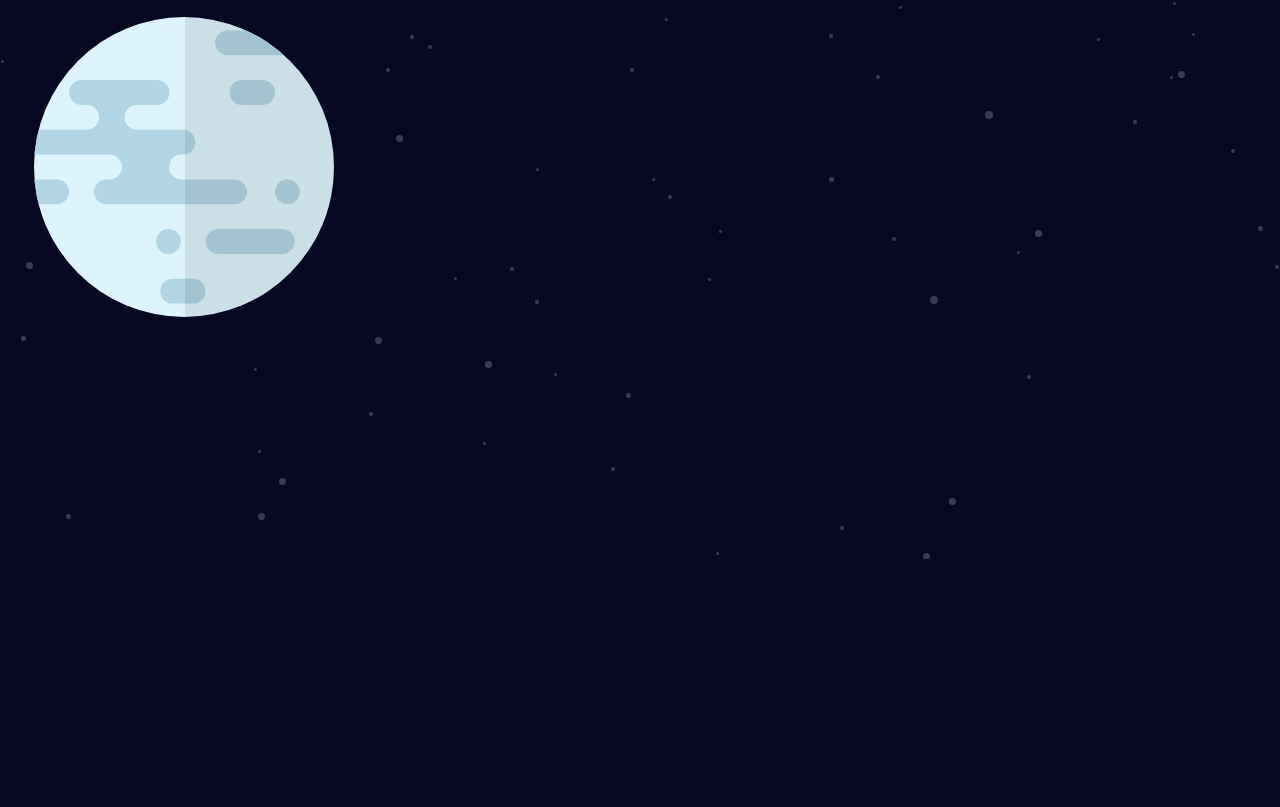
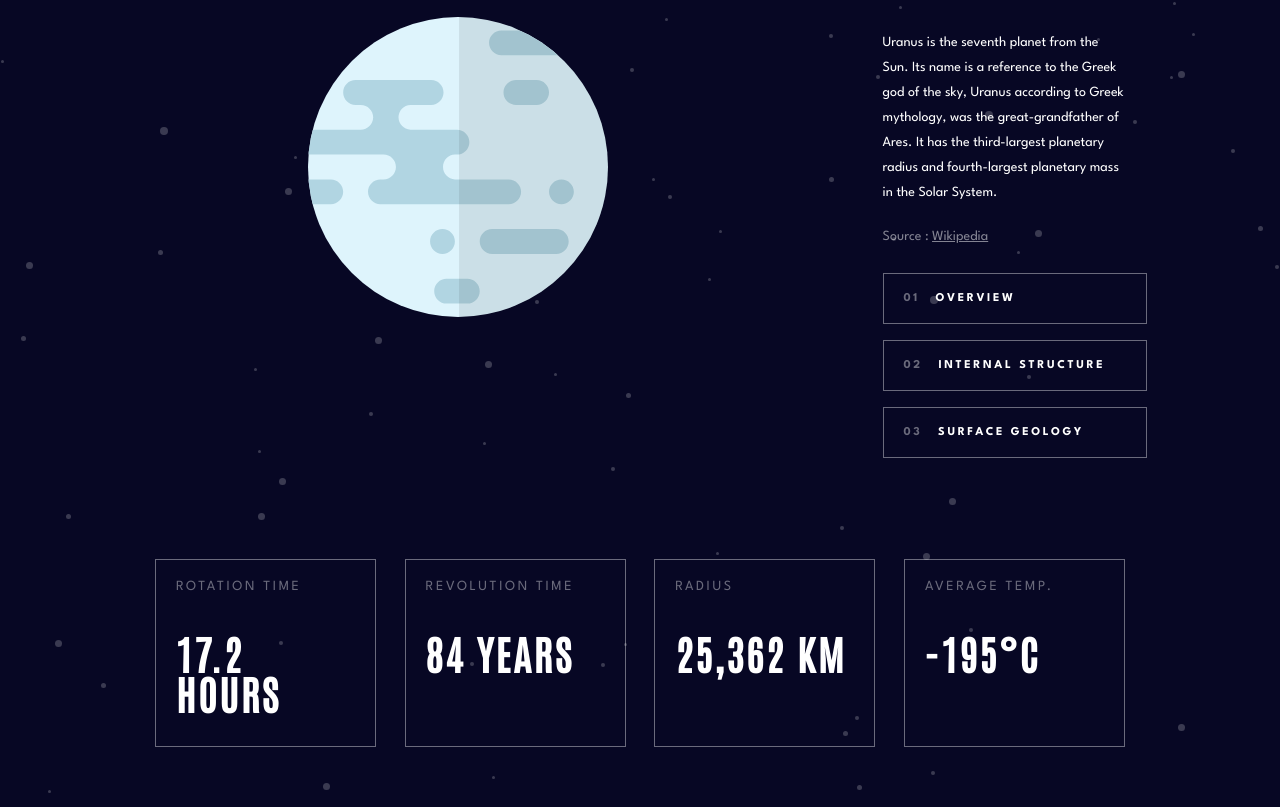
Before and after one commit to aureljoss/Planets-Fact, a plain HTML site: page uranus.html in a window 1280 px wide. Shown: the part 295-1102 px from the top of the page. Before the commit the page ends 854 px from the top, so only its background shows below. Drawn offline with Linux system fonts and the light colour scheme.

Commit message:
Formats Uranus html

```diff
--- a/uranus.html
+++ b/uranus.html
@@ -1,10 +1,15 @@
 <!DOCTYPE html>
 <html lang="en">
   <head>
-  <meta charset="UTF-8">
-  <meta name="viewport" content="width=device-width, initial-scale=1.0">
+    <meta charset="UTF-8" />
+    <meta name="viewport" content="width=device-width, initial-scale=1.0" />
 
-  <link rel="icon" type="image/png" sizes="32x32" href="./assets/favicon-32x32.png">
+    <link
+      rel="icon"
+      type="image/png"
+      sizes="32x32"
+      href="./assets/favicon-32x32.png"
+    />
     <link rel="stylesheet" href="styles/styles.css" />
     <link rel="preconnect" href="https://fonts.googleapis.com" />
     <link rel="preconnect" href="https://fonts.gstatic.com" crossorigin />
@@ -54,54 +59,93 @@
           />
         </div>
       </div>
-  Uranus
+      <div id="description">
+        <h1>Uranus</h1>
 
         <!-- Overview Content Start -->
+        <div id="overview">
+          <p id="text-description">
+            Uranus is the seventh planet from the Sun. Its name is a reference
+            to the Greek god of the sky, Uranus according to Greek mythology,
+            was the great-grandfather of Ares. It has the third-largest
+            planetary radius and fourth-largest planetary mass in the Solar
+            System.
+          </p>
 
-  Uranus is the seventh planet from the Sun. Its name is a reference to the
-  Greek god of the sky, Uranus according to Greek mythology, was the great-grandfather
-  of Ares. It has the third-largest planetary radius and fourth-largest planetary
-  mass in the Solar System.
-
-  Source : Wikipedia <!-- URL: https://en.wikipedia.org/wiki/Uranus -->
-
+          <p class="source">
+            Source :
+            <a href="https://en.wikipedia.org/wiki/Uranus"> Wikipedia </a>
+          </p>
+        </div>
         <!-- Overview Content End -->
 
         <!-- Internal Structure Content Start -->
+        <div id="structure">
+          <p class="internal-structure">
+            The standard model of Uranus's structure is that it consists of
+            three layers: a rocky (silicate/iron–nickel) core in the centre, an
+            icy mantle in the middle and an outer gaseous hydrogen/helium
+            envelope. The core is relatively small, with a mass of only 0.55
+            Earth masses.
+          </p>
 
-  The standard model of Uranus's structure is that it consists of three layers: a
-  rocky (silicate/iron–nickel) core in the centre, an icy mantle in the middle and
-  an outer gaseous hydrogen/helium envelope. The core is relatively small, with a
-  mass of only 0.55 Earth masses.
-
-  Source : Wikipedia <!-- URL: https://en.wikipedia.org/wiki/Uranus#Internal_structure -->
+          <p class="source">
+            Source :
+            <a href="https://en.wikipedia.org/wiki/Uranus#Internal_structure">
+              Wikipedia</a
+            >
+          </p>
 
           <!-- Internal Structure Content End -->
+        </div>
+        <!-- Surface Geology Content Start -->
+        <div id="geology">
+          <p class="surface-geology">
+            The composition of Uranus's atmosphere is different from its bulk,
+            consisting mainly of molecular hydrogen and helium. The helium molar
+            fraction, i.e. the number of helium atoms per molecule of gas, is
+            0.15±0.03 in the upper troposphere.
+          </p>
 
-  <!-- Surface Geology Content Start -->
-
-  The composition of Uranus's atmosphere is different from its bulk, consisting mainly
-  of molecular hydrogen and helium. The helium molar fraction, i.e. the number of
-  helium atoms per molecule of gas, is 0.15±0.03 in the upper troposphere.
-
-  Source : Wikipedia <!-- URL: https://en.wikipedia.org/wiki/Uranus#Atmosphere -->
+          <p class="source">
+            Source :
+            <a href="https://en.wikipedia.org/wiki/Uranus#Atmosphere"
+              >Wikipedia
+            </a>
+          </p>
 
           <!-- Surface Geology Content End -->
-
-  01 Overview
-  02 Internal Structure
-  03 Surface Geology
-
-  Rotation Time
-  17.2 Hours
-
-  Revolution Time
-  84 Years
-
-  Radius
-  25,362 KM
-
-  Average Temp.
-  -195°c
+        </div>
+        <ul class="menu">
+          <li id="showOverview">
+            <h3><span class="number">01</span> Overview</h3>
+          </li>
+          <li id="showStructure">
+            <h3><span class="number">02</span> Internal Structure</h3>
+          </li>
+          <li id="showGeology">
+            <h3><span class="number">03</span> Surface Geology</h3>
+          </li>
+        </ul>
+      </div>
+    </div>
+    <div class="data">
+      <div class="data-individual">
+        <p>Rotation Time</p>
+        <h2>17.2 Hours</h2>
+      </div>
+      <div class="data-individual">
+        <p>Revolution Time</p>
+        <h2>84 Years</h2>
+      </div>
+      <div class="data-individual">
+        <p>Radius</p>
+        <h2>25,362 KM</h2>
+      </div>
+      <div class="data-individual">
+        <p>Average Temp.</p>
+        <h2>-195°c</h2>
+      </div>
+    </div>
   </body>
 </html>
```
Lines whose indentation alone changed are shown as unchanged.
